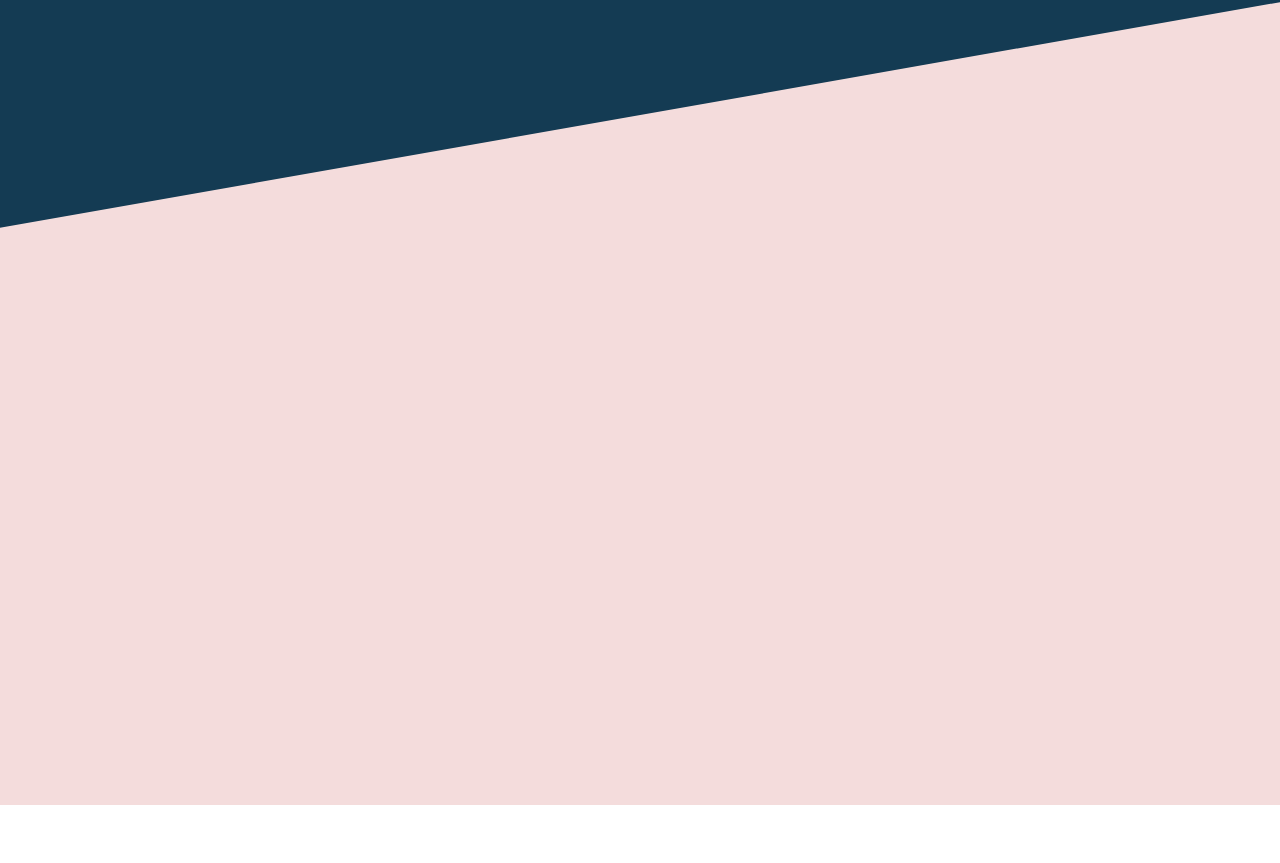
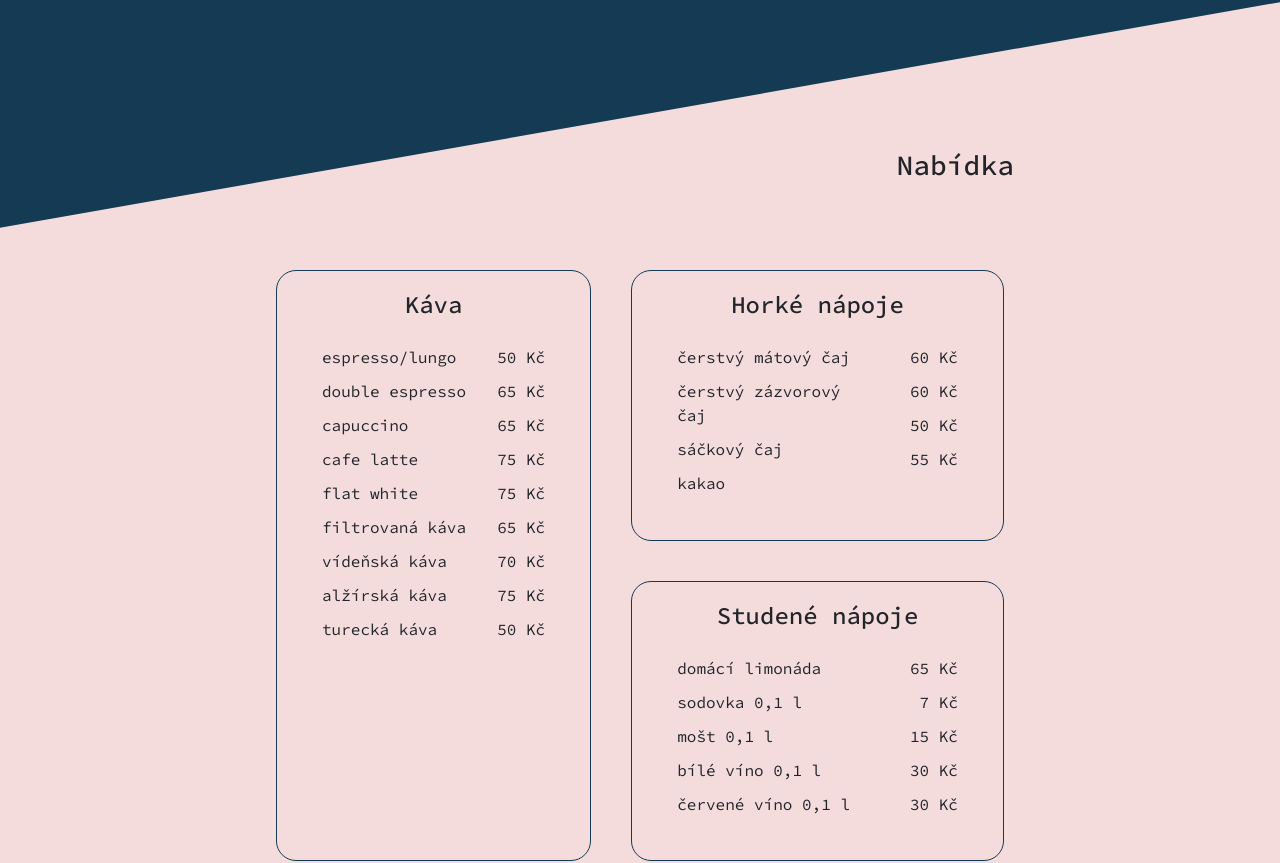
Before and after one commit to terichudejova/stara-skola-final, a React (Vite) app in the folder CoffeeStore/: page / in a window 1280 px wide. Shown: the part 595-1458 px from the top of the page. Built offline with nearby package versions, Linux system fonts and the light colour scheme; a web font is replaced by a local one.

Commit message:
add menu items

```diff
--- a/CoffeeStore/src/App.jsx
+++ b/CoffeeStore/src/App.jsx
@@ -37,7 +37,85 @@ function App() {
               </div>
             </div>
             <div id='nabidka'>
-
+                <div id='nadpis'>
+                  <h3>Nabídka</h3>
+                </div>
+                <div id='kava' className='menu'>
+                  <h4>Káva</h4>
+                  <div className='ceny'>
+                    <div className='left'>
+                    <ul>
+                        <li>espresso/lungo</li>
+                        <li>double espresso</li>
+                        <li>capuccino</li>
+                        <li>cafe latte</li>
+                        <li>flat white</li>
+                        <li>filtrovaná káva</li>
+                        <li>vídeňská káva</li>
+                        <li>alžírská káva</li>
+                        <li>turecká káva</li>
+                      </ul>
+                    </div>
+                    <div className='right'>
+                      <ul>
+                        <li>50 Kč</li>
+                        <li>65 Kč</li>
+                        <li>65 Kč</li>
+                        <li>75 Kč</li>
+                        <li>75 Kč</li>
+                        <li>65 Kč</li>
+                        <li>70 Kč</li>
+                        <li>75 Kč</li>
+                        <li>50 Kč</li>
+                      </ul>
+                    </div>
+                  </div>
+                </div>
+                <div id='caj' className='menu'>
+                  <h4>Horké nápoje</h4>
+                  <div className='ceny'>
+                    <div className='left'>
+                      <ul>
+                        <li>čerstvý mátový čaj</li>
+                        <li>čerstvý zázvorový čaj</li>
+                        <li>sáčkový čaj</li>
+                        <li>kakao</li>
+                      </ul>
+                    </div>
+                    <div className='right'>
+                      <ul>
+                        <li>60 Kč</li>
+                        <li>60 Kč</li>
+                        <li>50 Kč</li>
+                        <li>55 Kč</li>
+                      </ul>
+                    </div>
+                  </div>
+                </div>
+                <div id='limo' className='menu'>
+                  <h4>Studené nápoje</h4>
+                  <div className='ceny'>
+                    <div className='left'>
+                      <ul>
+                        <li>domácí limonáda</li>
+                        <li>sodovka 0,1 l</li>
+                        <li>mošt 0,1 l</li>
+                        <li>bílé víno 0,1 l</li>
+                        <li>červené víno 0,1 l</li>
+                      </ul>
+                    </div>
+                    <div className='right'>
+                      <ul>
+                        <li>65 Kč</li>
+                        <li>7 Kč</li>
+                        <li>15 Kč</li>
+                        <li>30 Kč</li>
+                        <li>30 Kč</li>
+                      </ul>
+                    </div>
+                  </div>
+                </div>
+                <div id='prostor'></div>
             </div>
             <div id="kontakt">
 
--- a/CoffeeStore/src/mainContainer.css
+++ b/CoffeeStore/src/mainContainer.css
@@ -1,6 +1,11 @@
 #mainContainer {
     margin: 0;
     padding: 0;
+    display: flex;
+    flex-direction: column;
+    justify-content: start;
+    align-items: center;
+    background-color: var(--third-color);
 }
 
 #mainContainer p {
--- a/CoffeeStore/src/nabidka.css
+++ b/CoffeeStore/src/nabidka.css
@@ -1,5 +1,86 @@
 #nabidka {
-    height: 900px;
+    height: 1200px;
     background-color: var(--third-color);
+    width: 60%;
+    display: grid;
+    grid-template-areas:
+    "nadpis nadpis nadpis nadpis"
+    "kava kava caj caj"
+    "kava kava limo limo"
+    "prostor prostor prostor prostor";
+}
+
+#nadpis {
+    margin-top: 220px;
+    margin-right: 10px;
+    grid-area: nadpis;
+    display: flex;
+    justify-content: end;
+    align-items: end;
+    font-family: var(--main-font);
+}
+
+#kava {
+    margin-top: 80px;
+    grid-area: kava;
+}
+
+#caj {
+    margin-top: 80px;
+    grid-area: caj;
+}
+
+#limo {
+    grid-area: limo;
+}
+
+#prostor {
+    grid-area: prostor;
+    height: 200px;
+}
+
+.menu {
+    padding-top: 20px;
+    border: 1px solid var(--main-color);
+    margin: 20px;
+    display: flex;
+    flex-direction: column;
+    justify-content: start;
+    align-items: center;
+    border-radius: 20px;
+    text-align: center;
+    font-family: var(--main-font);
+}
+
+.menu h4 {
+    margin-bottom: 20px;
+}
+
+.menu ul {
+    list-style: none;
+    padding: 0;
+}
+
+.menu ul li {
+    padding: 5px;
+}
+
+.ceny {
+    display: flex;
+    flex-direction: row;
+    justify-content: center;
+    align-items: start;
     width: 100%;
+    padding-left: 40px;
+    padding-right: 40px;
 }
+
+.left {
+    width: 70%;
+    text-align: left;
+}
+
+.right {
+    width: 30%;
+    text-align: right;
+}
```
